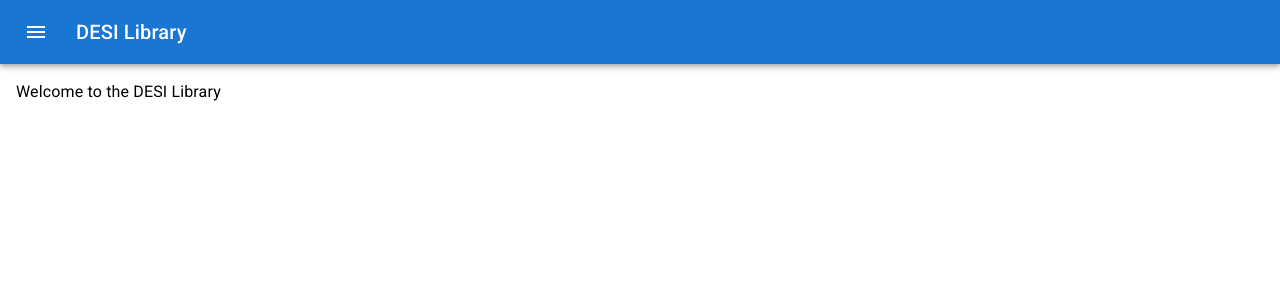
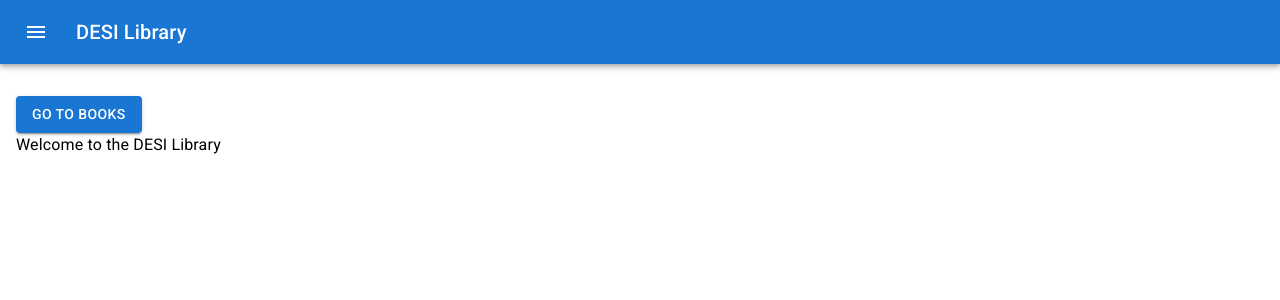
Before and after one commit to priest321/library-worktest, a React (Vite) app in the folder desi-library-webapp/: page /home in a window 1280 px wide. Shown: the top 300 px of the page. Built offline with nearby package versions, Linux system fonts and the light colour scheme.

Commit message:
Add navigation button for later use

```diff
--- a/desi-library-webapp/src/routes/Home.jsx
+++ b/desi-library-webapp/src/routes/Home.jsx
@@ -1,9 +1,24 @@
 import Box from "@mui/material/Box"
 import Typography from "@mui/material/Typography"
+import Button from "@mui/material/Button";
+import { useNavigate } from 'react-router-dom';
 
 function Home() {
+  const navigate = useNavigate();
+
+  const handleNavigateToBooks = () => {
+    navigate('/books');
+  };
   return (
     <Box>
+	  <Button
+        variant="contained"
+        color="primary"
+        sx={{ mt: 2 }}
+        onClick={handleNavigateToBooks}
+      >
+        Go to Books
+      </Button>
       <Typography>Welcome to the DESI Library</Typography>
     </Box>
   );
```
